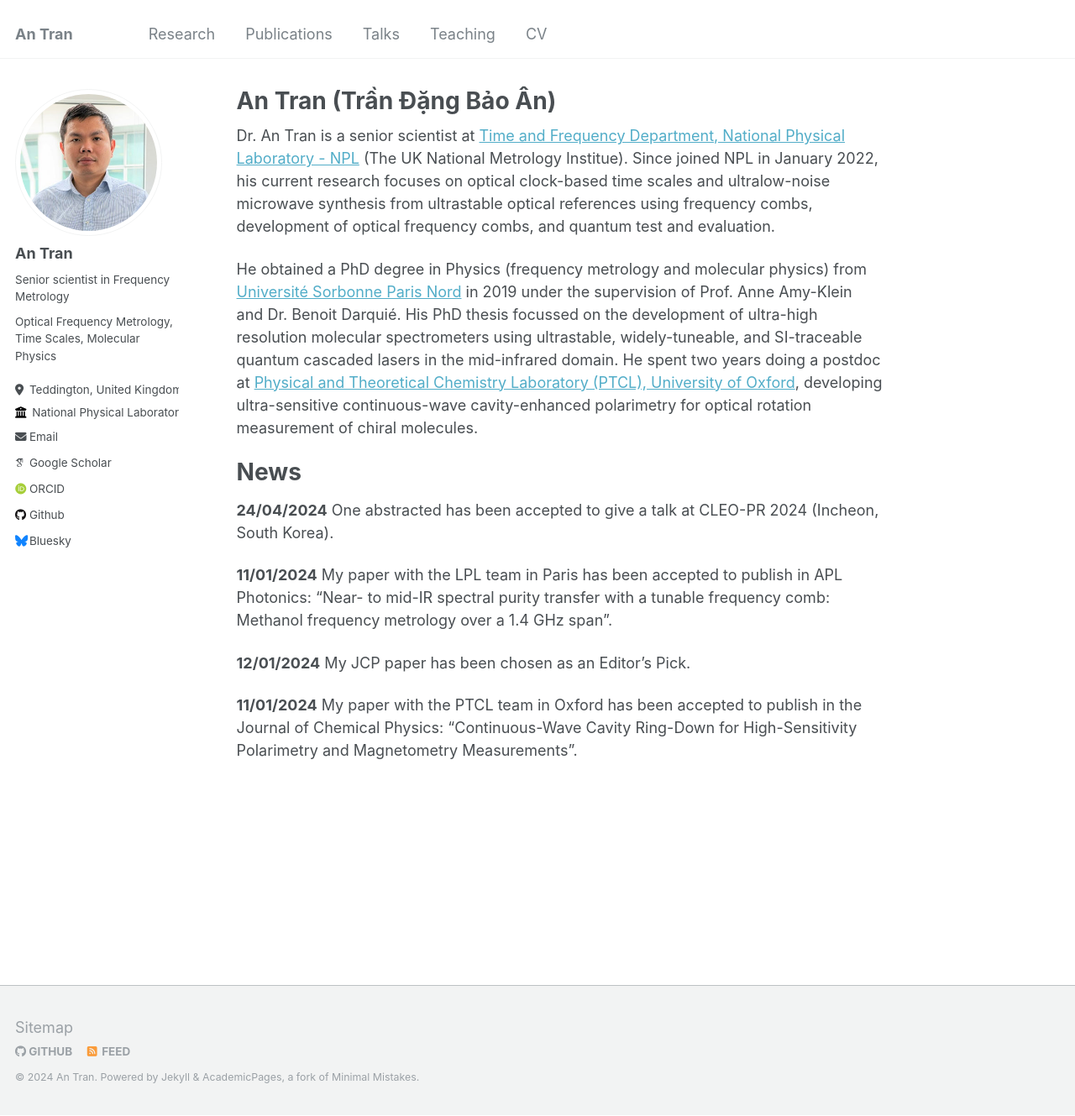
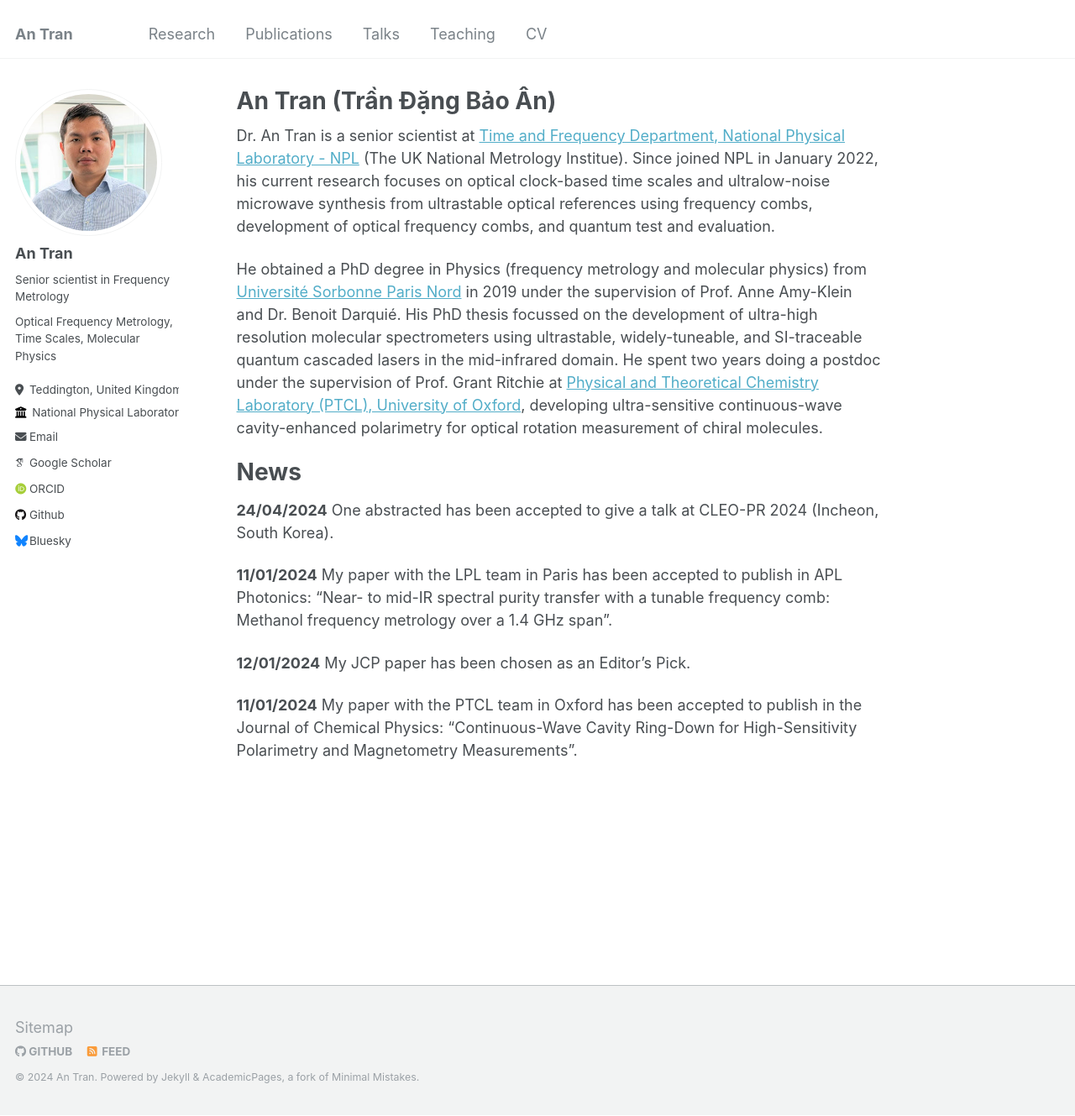
Before and after one commit to antran-phys/antran-phys.github.io, a Jekyll site: the page built from _pages/about.md, in a window 1280 px wide and 1329 px high. Shown: the whole window at 84% size. Built offline with Jekyll 4.4.1, drawn with Linux system fonts in a browser that asks for light colours; some web fonts are replaced.

Commit message:
Update about.md

```diff
--- a/_pages/about.md
+++ b/_pages/about.md
@@ -9,7 +9,7 @@ redirect_from:
 
 Dr. An Tran is a senior scientist at [Time and Frequency Department, National Physical Laboratory - NPL](https://www.npl.co.uk/time-frequency) (The UK National Metrology Institue). Since joined NPL in January 2022, his current research focuses on optical clock-based time scales and ultralow-noise microwave synthesis from ultrastable optical references using frequency combs, development of optical frequency combs, and quantum test and evaluation.
 
-He obtained a PhD degree in Physics (frequency metrology and molecular physics) from [Université Sorbonne Paris Nord](http://www-lpl.univ-paris13.fr/FR/) in 2019 under the supervision of Prof. Anne Amy-Klein and Dr. Benoit Darquié. His PhD thesis focussed on the development of ultra-high resolution molecular spectrometers using ultrastable, widely-tuneable, and SI-traceable quantum cascaded lasers in the mid-infrared domain. He spent two years doing a postdoc at [Physical and Theoretical Chemistry Laboratory (PTCL), University of Oxford](https://ritchie.web.ox.ac.uk), developing ultra-sensitive continuous-wave cavity-enhanced polarimetry for optical rotation measurement of chiral molecules.
+He obtained a PhD degree in Physics (frequency metrology and molecular physics) from [Université Sorbonne Paris Nord](http://www-lpl.univ-paris13.fr/FR/) in 2019 under the supervision of Prof. Anne Amy-Klein and Dr. Benoit Darquié. His PhD thesis focussed on the development of ultra-high resolution molecular spectrometers using ultrastable, widely-tuneable, and SI-traceable quantum cascaded lasers in the mid-infrared domain. He spent two years doing a postdoc under the supervision of Prof. Grant Ritchie at [Physical and Theoretical Chemistry Laboratory (PTCL), University of Oxford](https://ritchie.web.ox.ac.uk), developing ultra-sensitive continuous-wave cavity-enhanced polarimetry for optical rotation measurement of chiral molecules.
 
 
 News
```
